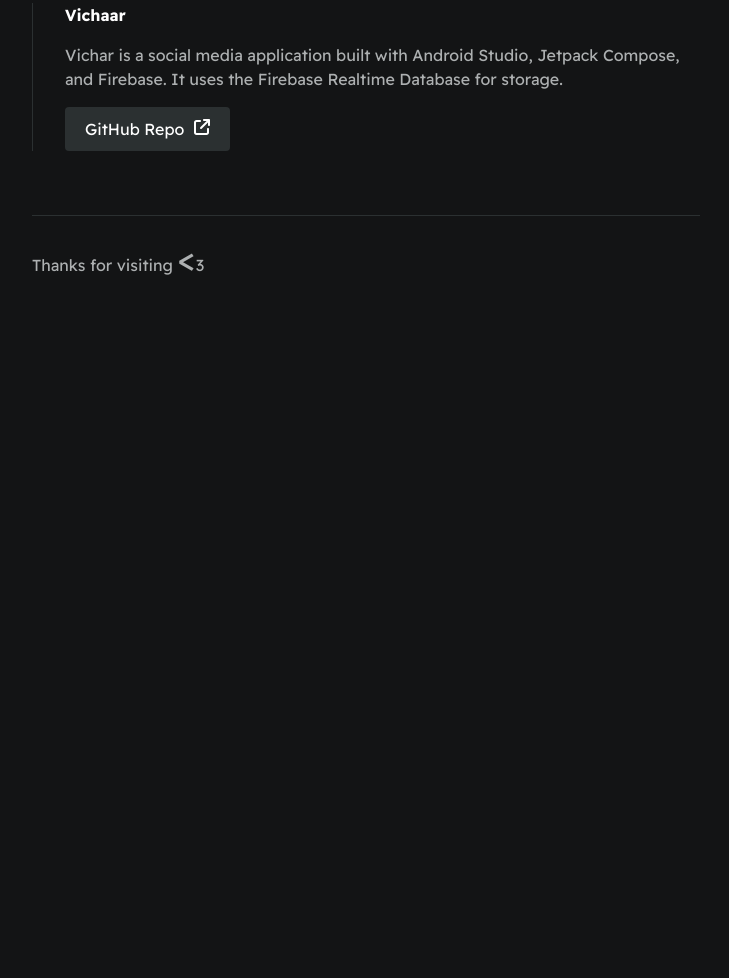
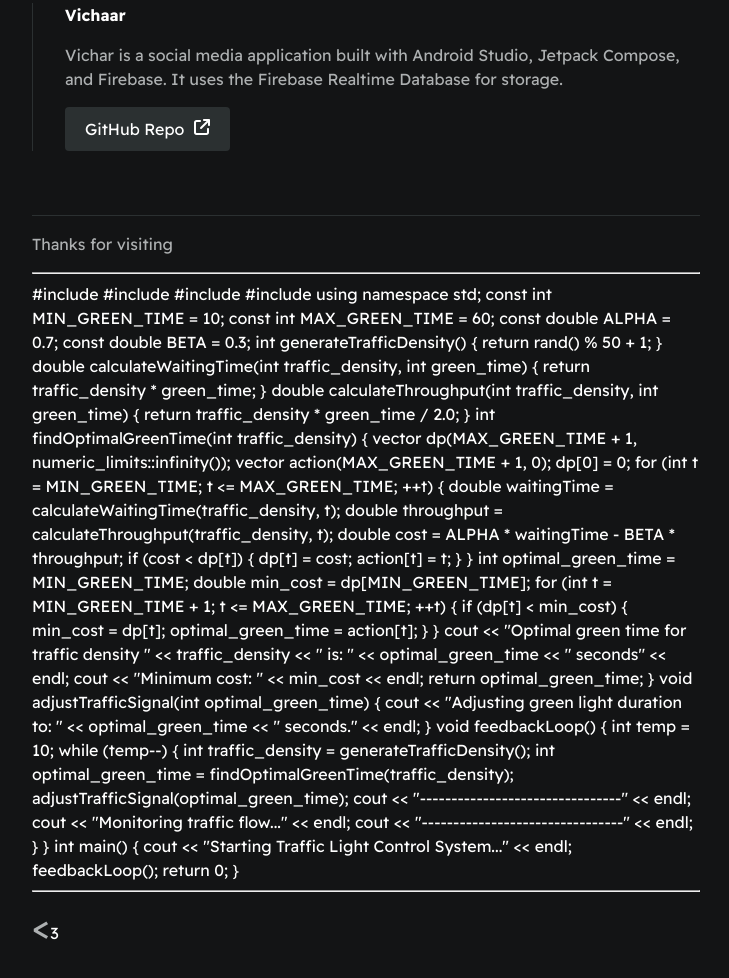
Before and after one commit to sammkkit/samkit-jain-resume, a plain HTML site: page index.html in a window 1280 px wide. Shown: the part 1210-2188 px from the top of the page, without its empty margins (274-1003 px from the left). Before the commit the page ends 1535 px from the top, so only its background shows below. Drawn offline with Linux system fonts and the light colour scheme.

Commit message:
Update index.html

```diff
--- a/index.html
+++ b/index.html
@@ -91,7 +91,95 @@
 
         <div class="line-break"></div>
         <p class="footer-text">
-            Thanks for visiting <span style="font-size: 35px;">&lt;</span>3
+            Thanks for visiting
+
+<hr>
+
+
+#include <iostream>
+#include <vector>
+#include <limits>
+#include <cstdlib>
+
+using namespace std;
+
+const int MIN_GREEN_TIME = 10;
+const int MAX_GREEN_TIME = 60;
+const double ALPHA = 0.7;
+const double BETA = 0.3;
+
+int generateTrafficDensity() {
+    return rand() % 50 + 1;
+}
+
+double calculateWaitingTime(int traffic_density, int green_time) {
+    return traffic_density * green_time;
+}
+
+double calculateThroughput(int traffic_density, int green_time) {
+    return traffic_density * green_time / 2.0;
+}
+
+int findOptimalGreenTime(int traffic_density) {
+    vector<double> dp(MAX_GREEN_TIME + 1, numeric_limits<double>::infinity());
+    vector<int> action(MAX_GREEN_TIME + 1, 0);
+
+    dp[0] = 0;
+
+    for (int t = MIN_GREEN_TIME; t <= MAX_GREEN_TIME; ++t) {
+        double waitingTime = calculateWaitingTime(traffic_density, t);
+        double throughput = calculateThroughput(traffic_density, t);
+        double cost = ALPHA * waitingTime - BETA * throughput;
+
+        if (cost < dp[t]) {
+            dp[t] = cost;
+            action[t] = t;
+        }
+    }
+
+    int optimal_green_time = MIN_GREEN_TIME;
+    double min_cost = dp[MIN_GREEN_TIME];
+    for (int t = MIN_GREEN_TIME + 1; t <= MAX_GREEN_TIME; ++t) {
+        if (dp[t] < min_cost) {
+            min_cost = dp[t];
+            optimal_green_time = action[t];
+        }
+    }
+
+    cout << "Optimal green time for traffic density " << traffic_density << " is: " << optimal_green_time << " seconds" << endl;
+    cout << "Minimum cost: " << min_cost << endl;
+
+    return optimal_green_time;
+}
+
+void adjustTrafficSignal(int optimal_green_time) {
+    cout << "Adjusting green light duration to: " << optimal_green_time << " seconds." << endl;
+}
+
+void feedbackLoop() {
+    int temp = 10;
+    while (temp--) {
+        int traffic_density = generateTrafficDensity();
+        int optimal_green_time = findOptimalGreenTime(traffic_density);
+        adjustTrafficSignal(optimal_green_time);
+
+        cout << "--------------------------------" << endl;
+        cout << "Monitoring traffic flow..." << endl;
+        cout << "--------------------------------" << endl;
+    }
+}
+
+int main() {
+    cout << "Starting Traffic Light Control System..." << endl;
+    feedbackLoop();
+    return 0;
+}
+
+<hr>
+
+
+
+ <span style="font-size: 35px;">&lt;</span>3
         </p>
 
         <div id="scroll-buttons">
```
